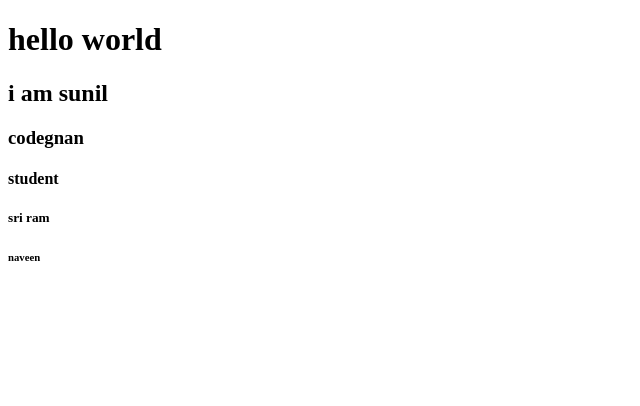
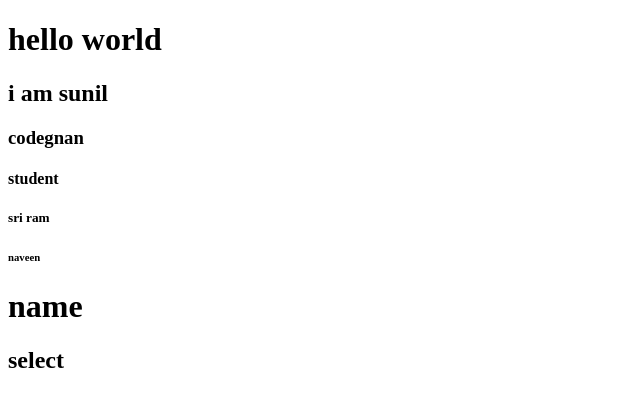
Before and after one commit to saisunil535/day1, a plain HTML site: page index.html in a window 1280 px wide. Shown: the whole page, without its empty margins (0-640 px from the left). Drawn offline with Linux system fonts and the light colour scheme.

Commit message:
h1 to h6 and again h1 and h2

```diff
--- a/index.html
+++ b/index.html
@@ -12,5 +12,8 @@
     <h4>student</h4>
     <h5>sri ram</h5>
     <h6>naveen</h6>
+    <h1>name<h1></h2>
+        <h2>select</h2>
+
 </body>
 </html>
```
